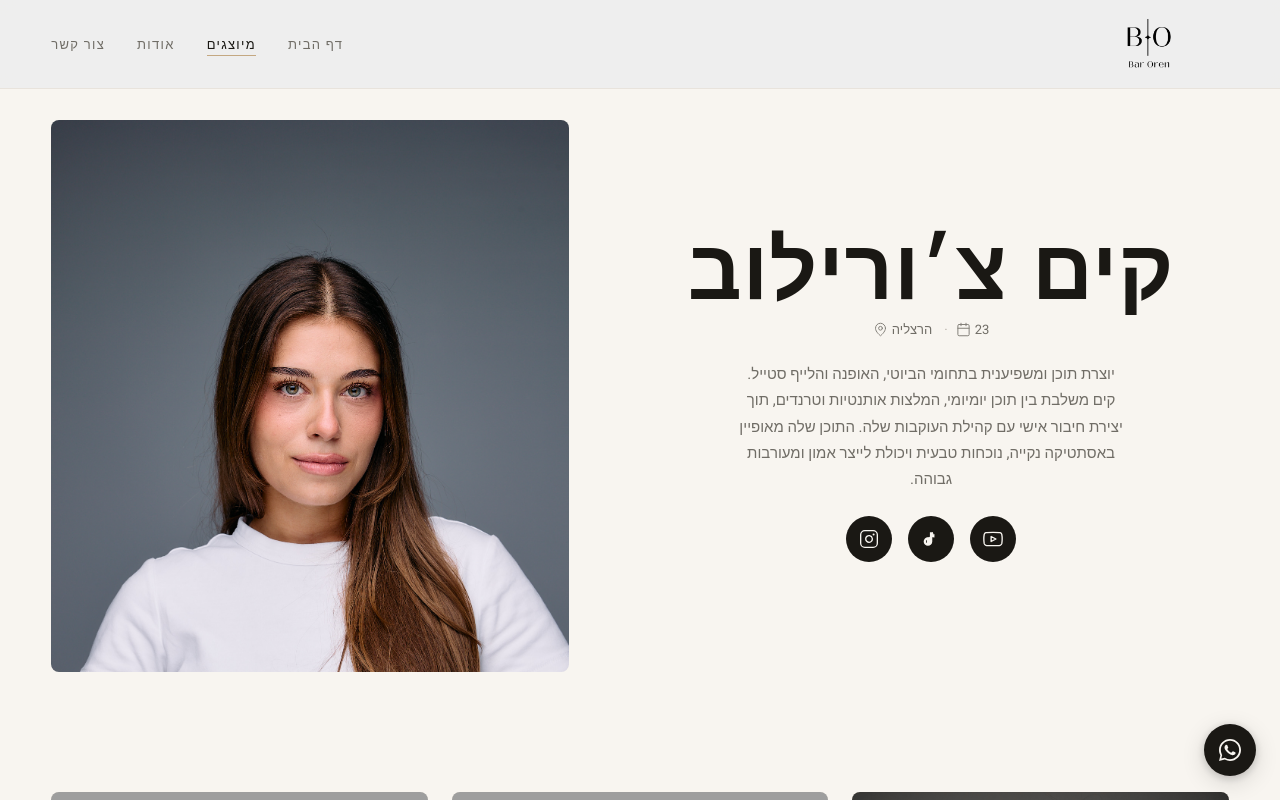
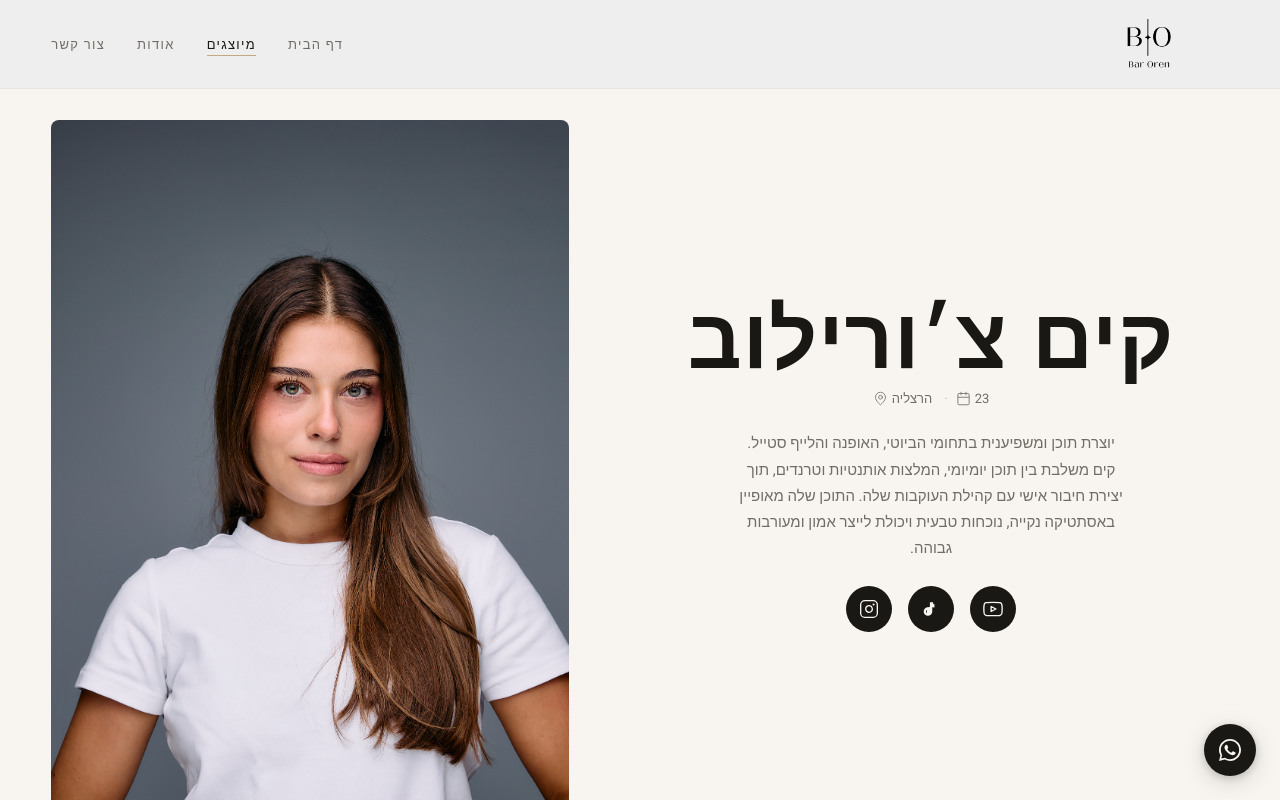
Before and after one commit to baroren298/bar-oren-agency, a Next.js app: page /talent/kim-chorilov in a window 1280 px wide. Shown: the top 800 px of the page. Built offline with nearby package versions, Linux system fonts and the light colour scheme; grey boxes are pictures that could not be loaded; a web font is replaced by a local one.

Commit message:
Improve talent profile image presentation

```diff
--- a/components/talent/ProfileHero.module.css
+++ b/components/talent/ProfileHero.module.css
@@ -213,11 +213,13 @@
     margin-top: var(--space-6);
   }
 
-  /* Image: fixed proportion of viewport, fills full row height */
+  /* Image: fixed proportion of column width. A stable aspect-ratio (same 3/4
+     used on mobile) keeps the crop consistent across viewport heights — the
+     previous "stretch to fill the 90vh row" behavior made the box taller and
+     narrower on tall viewports, cropping far more of the original portrait
+     than the roster cards do. */
   .imageCol {
     flex: 0 0 44%;
-    aspect-ratio: unset;      /* let flex height take over on desktop */
-    align-self: stretch;      /* fills the full row height */
     border-radius: 8px;
     order: 0;                 /* reset mobile order — RTL flex-row handles visual position */
   }
```
